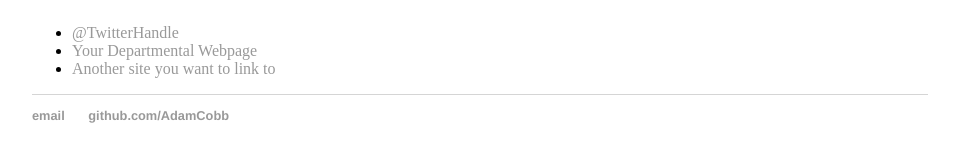
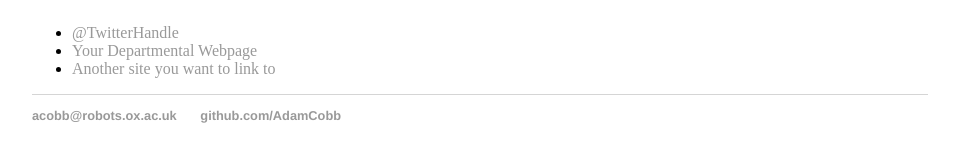
Before and after one commit to AdamCobb/AdamCobb.github.io, a Jekyll site: the page built from about/index.html, in a window 1280 px wide. Shown: the part 365-527 px from the top of the page, without its empty margins (160-1119 px from the left). Built offline with Jekyll 4.4.1, drawn with Linux system fonts in a browser that asks for light colours.

Commit message:
Update default.html

```diff
--- a/_layouts/default.html
+++ b/_layouts/default.html
@@ -21,7 +21,7 @@
 			</div><!-- /.container -->
 			<footer>
 	    		<ul>
-	        		<li><a href="mailto:acobb@robots.ox.ac.uk">email</a></li>
+	        		<li><a href="mailto:acobb@robots.ox.ac.uk">acobb@robots.ox.ac.uk</a></li>
 	        		<li><a href="https://github.com/AdamCobb">github.com/AdamCobb</a></li>
 				</ul>
 			</footer>
```
